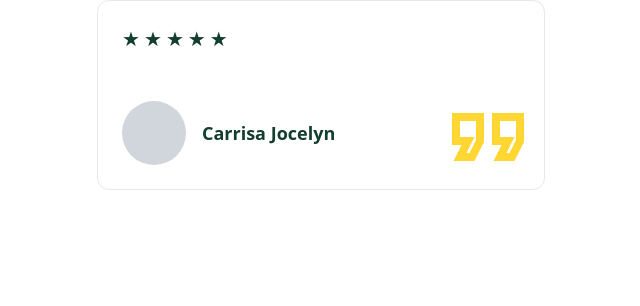
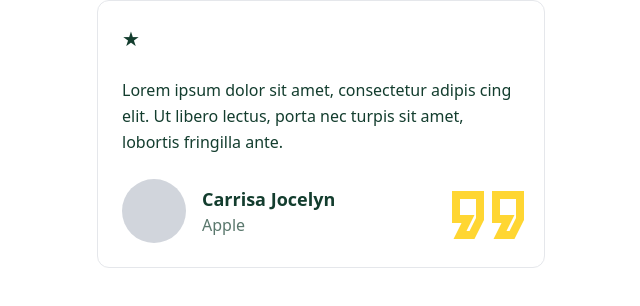
Before and after one commit to Burak-A-dev/StorAid, a React (Vite) app: page / in a window 1280 px wide. Shown: the top 306 px of the page, without its empty margins (319-959 px from the left). Built offline with nearby package versions, Linux system fonts and the light colour scheme.

Commit message:
TestimonialsCard component completed.

```diff
--- a/src/App.jsx
+++ b/src/App.jsx
@@ -5,10 +5,9 @@ function App() {
     <div>
       <TestimonialsCard
         name="Carrisa Jocelyn"
-        role="Customer"
-        review="Lorem ipsum dolor sit amet, consectetur adipis cing elit. Ut libero lectus, porta nec turpis sit amet, lobortis fringilla ante."
-        rating={5}
-        avatar=""
+        comment="Lorem ipsum dolor sit amet, consectetur adipis cing elit. Ut libero lectus, porta nec turpis sit amet, lobortis fringilla ante."
+        rating={1}
+        companyName="Apple"
       />
     </div>
   );
```
